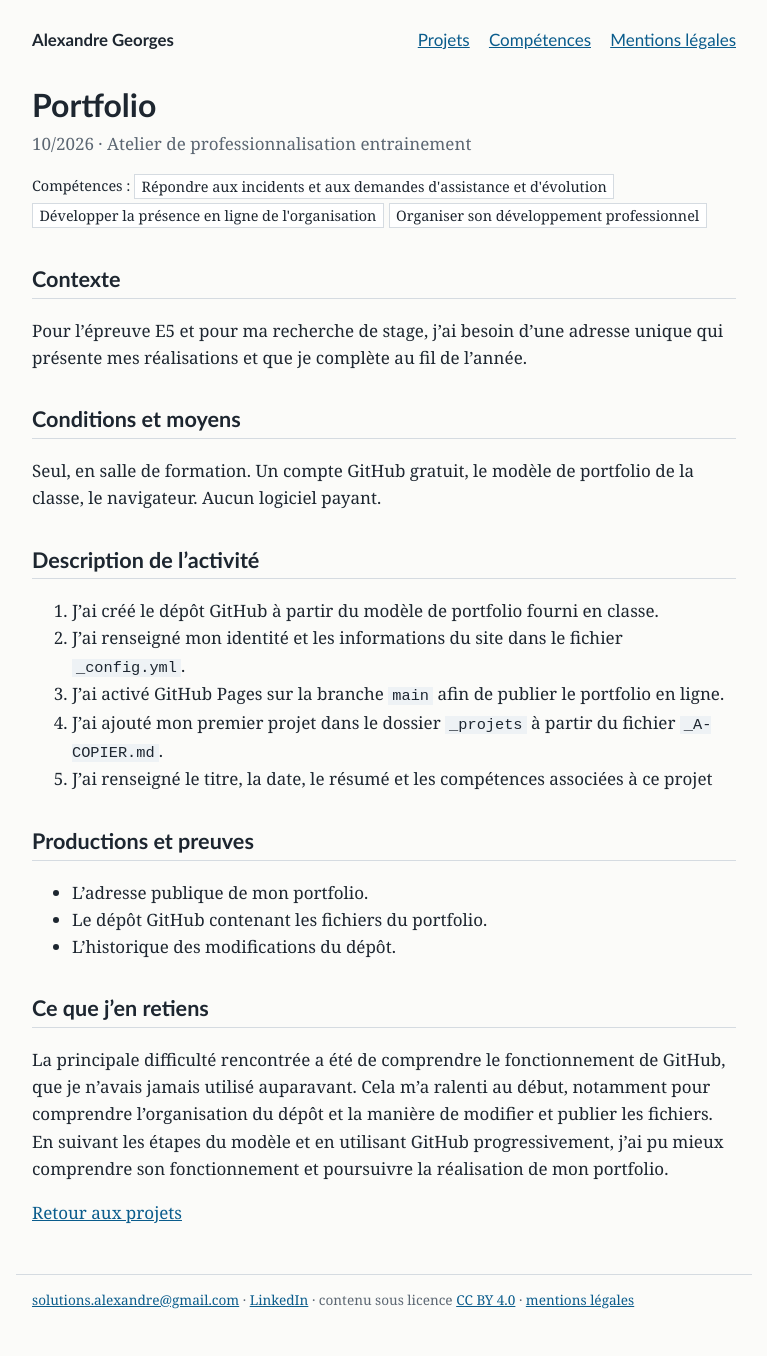
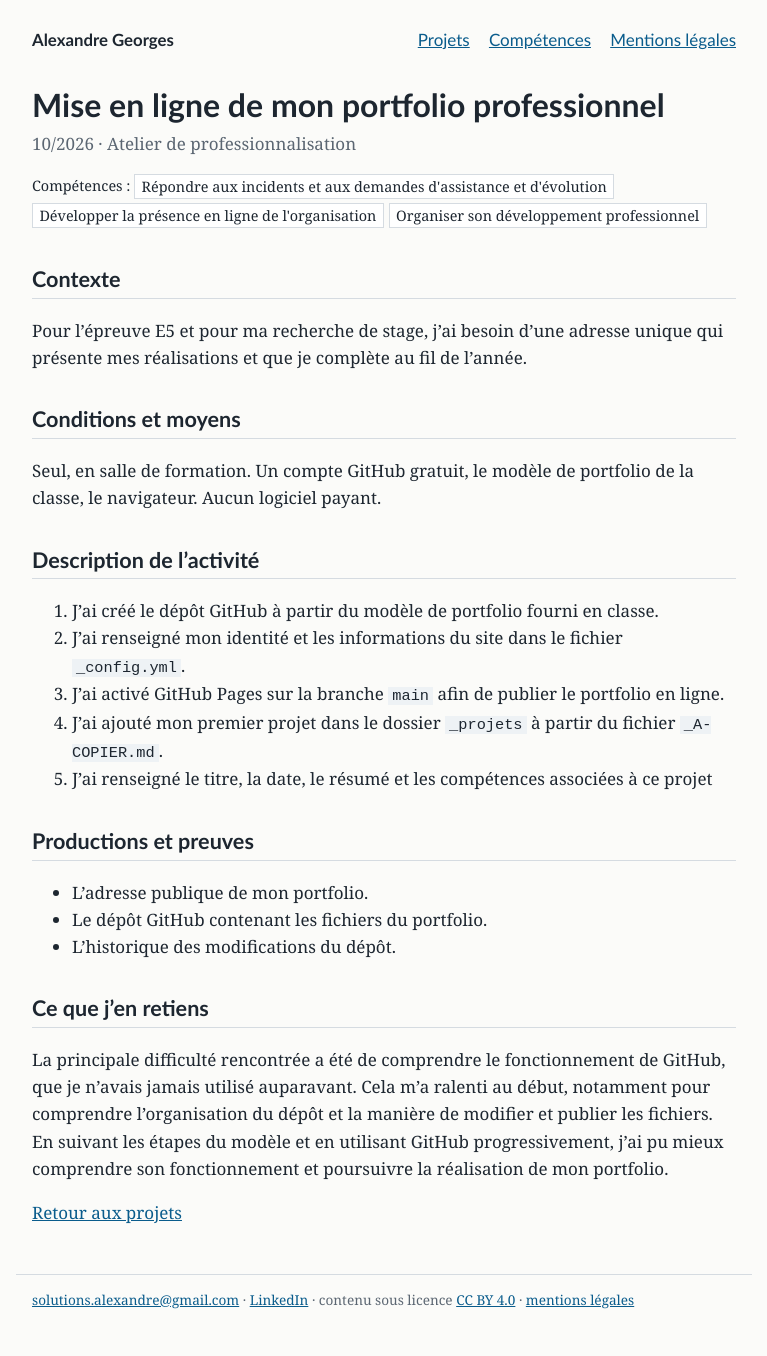
Before and after one commit to ElysioUI/Portfolio, a Jekyll site: the page built from _projets/2026-10-sauvegarde-portail.md, in a window 1280 px wide. Shown: the whole page, without its empty margins (256-1023 px from the left). Built offline with Jekyll 4.4.1, drawn with Linux system fonts in a browser that asks for light colours.

Commit message:
2026-10-sauvegarde-portail.md

```diff
--- a/_projets/2026-10-sauvegarde-portail.md
+++ b/_projets/2026-10-sauvegarde-portail.md
@@ -1,7 +1,7 @@
 ---
-title: "Portfolio"
+title: "Mise en ligne de mon portfolio professionnel"
 date: 2026-10-07
-cadre: "Atelier de professionnalisation entrainement"
+cadre: "Atelier de professionnalisation"
 resume: "Création et publication d'un site personnel gratuit, hébergé sur GitHub Pages, qui présente mes réalisations."
 competences: [c2,c3, c6]
 ---
```
